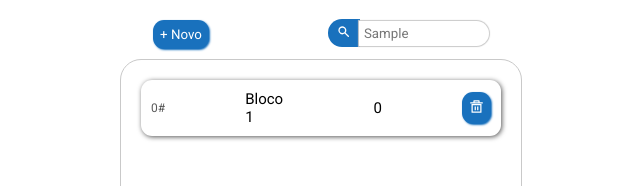
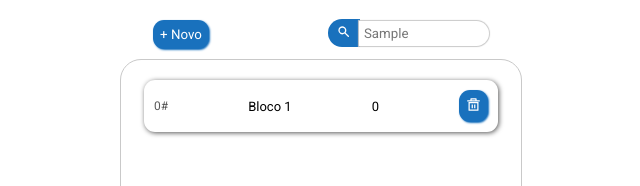
Before and after one commit to AndreVsc/Gerenciador-de-Tarefas, a React (Vite) app: page / in a window 1280 px wide. Both pictures are taken after typing "Sample" into the empty fields and a click on the button "+ Novo". Shown: the top 186 px of the page, without its empty margins (319-959 px from the left). Built offline with nearby package versions, Linux system fonts and the light colour scheme.

Commit message:
0.0.1,2v
Alterando bloco

```diff
--- a/src/components/Adicionar/AdicionarBlock.css
+++ b/src/components/Adicionar/AdicionarBlock.css
@@ -67,7 +67,6 @@
   }
 
   #textp{
-    user-select: none;
     margin-top: 100px;
     text-align: center;
     color: #777777;
--- a/src/components/Adicionar/AdicionarBlock.jsx
+++ b/src/components/Adicionar/AdicionarBlock.jsx
@@ -29,7 +29,7 @@ export default function AdicionarBlock() {
     const serchBlock = (e) => {
         e.preventDefault()
         setOutherBlock(block);
-        const results = block.filter((bloco)=> bloco.name===search);
+        const results = block.filter((bloco)=> bloco.name.includes(search) );
         if(search!="" && numBlock===0){
             setBlock(results);
             setNumBlock(numBlock+1);
--- a/src/components/block/Block.css
+++ b/src/components/block/Block.css
@@ -5,7 +5,7 @@
     box-shadow: 1px 1px 5px rgb(87, 87, 87);
     border-radius: 11px;
     padding: 10px;
-    font-size: 15px;
+    font-size: 13px;
     flex-direction: row;
     max-width: 380px;
     display: flex;
```
